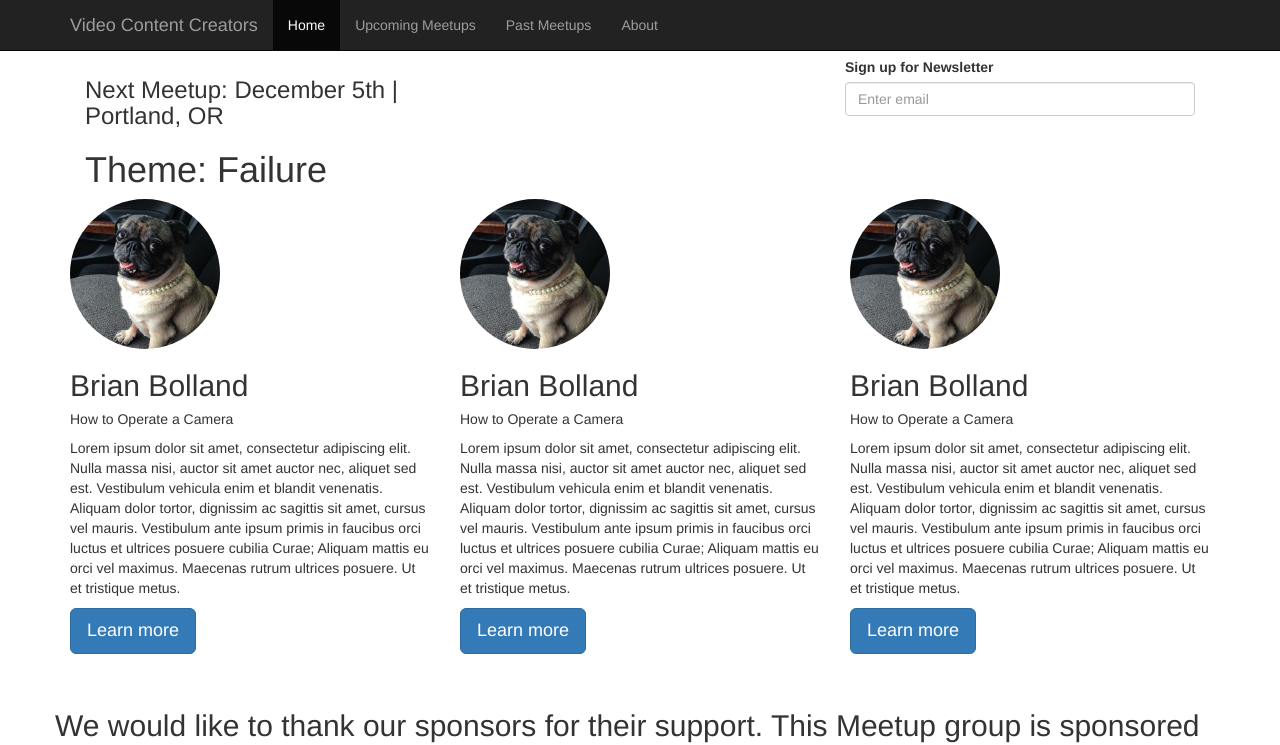
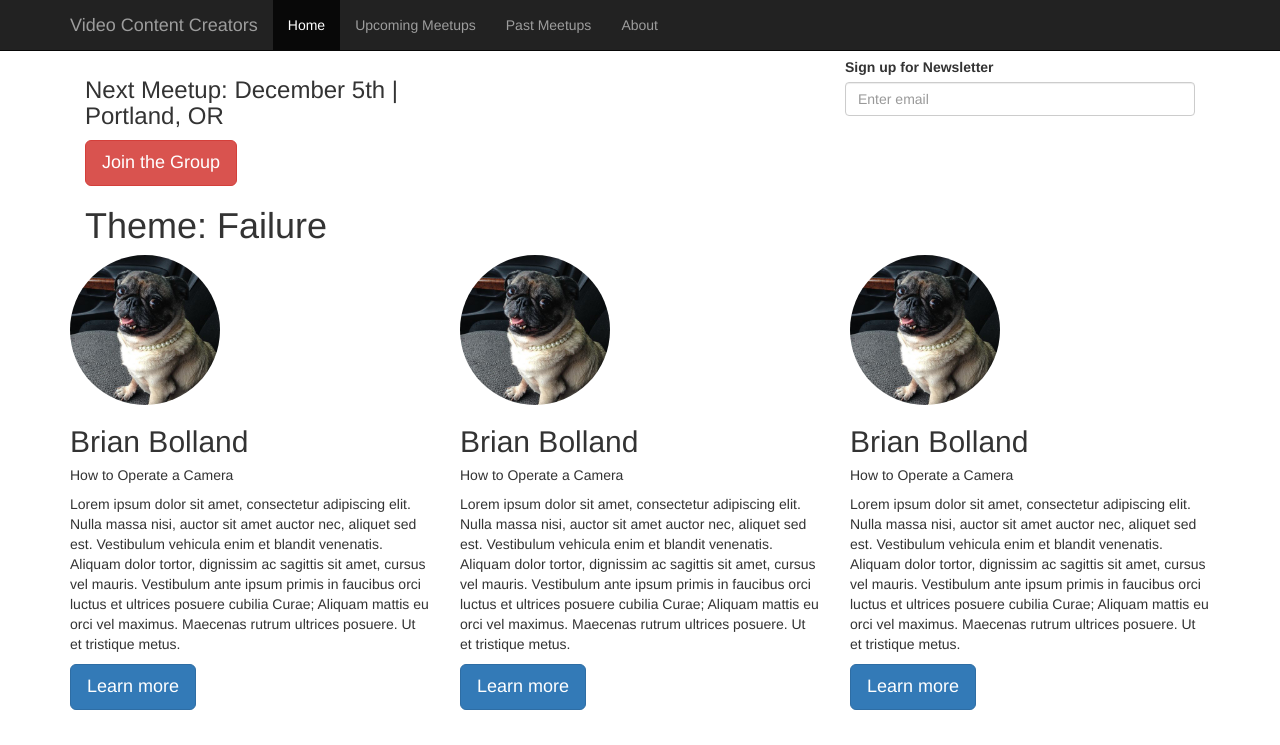
Before and after one commit to michaelpoley-zz/videomeetup, a plain HTML site: page index.html in a window 1280 px wide. Shown: the top 745 px of the page. Drawn offline with nearby package versions, Linux system fonts and the light colour scheme.

Commit message:
Added button at top for joining the Meetup Group

```diff
--- a/index.html
+++ b/index.html
@@ -50,16 +50,16 @@
 
             <div class="col-lg-4">
               <h3>Next Meetup: December 5th | Portland, OR</h3>
+              <a id="btn-lm-secondary" class="btn btn-lg btn-danger" href="http://www.meetup.com/Portland-Video-Content-Creators-Meetup/" target="_blank" role="button">Join the Group</a>
               <h1>Theme: Failure</h1>
             </div>
 
             <form role="form">
-            <div class="form-group col-md-4 col-md-push-4">
-              <label for="exampleInputEmail1">Sign up for Newsletter </label>
-              <input type="email" class="form-control" id="exampleInputEmail1" placeholder="Enter email">
-            </div>
+              <div class="form-group col-md-4 col-md-push-4">
+                <label for="exampleInputEmail1">Sign up for Newsletter </label>
+                <input type="email" class="form-control" id="exampleInputEmail1" placeholder="Enter email">
+              </div>
             </form>
-
         </div>
 
       </div>
```
